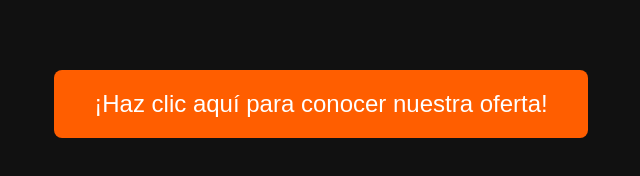
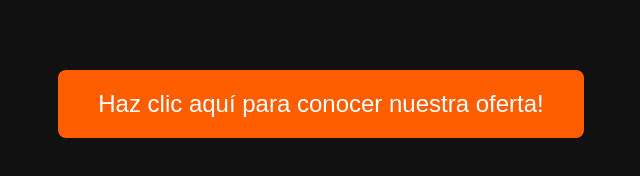
Before and after one commit to Bezzetta/landing, a plain HTML site: page index.html in a window 1280 px wide. Shown: the part 296-472 px from the top of the page, 319-959 px from the left. Drawn offline with Linux system fonts and the light colour scheme.

Commit message:
Update index.html

```diff
--- a/index.html
+++ b/index.html
@@ -30,6 +30,6 @@
   </style>
 </head>
 <body>
-  <a href="https://filestrue.com/show.php?l=0&u=2387791&id=64332" target="_blank">¡Haz clic aquí para conocer nuestra oferta!</a>
+  <a href="https://filestrue.com/show.php?l=0&u=2387791&id=68759" target="_blank">Haz clic aquí para conocer nuestra oferta!</a>
 </body>
 </html>
```
